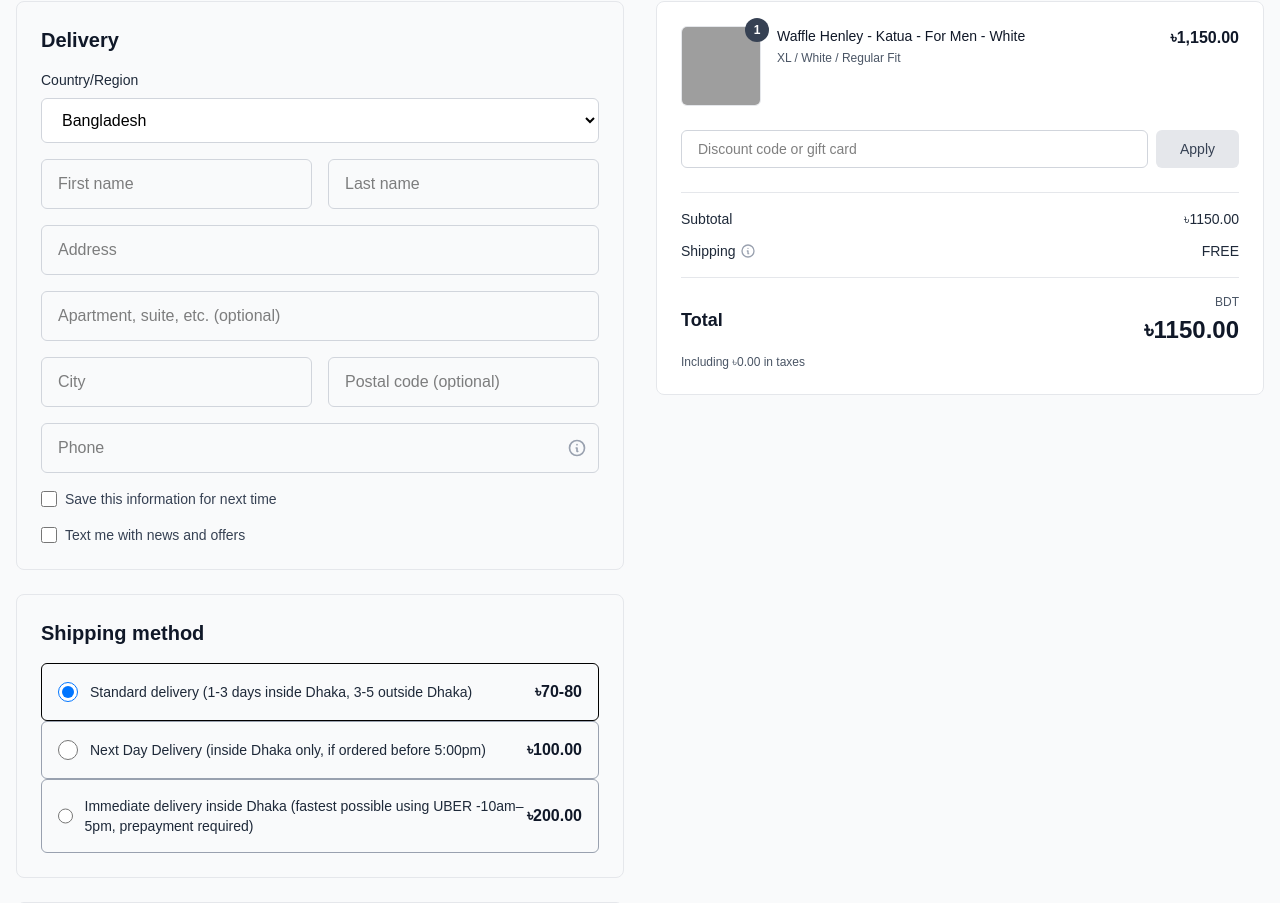
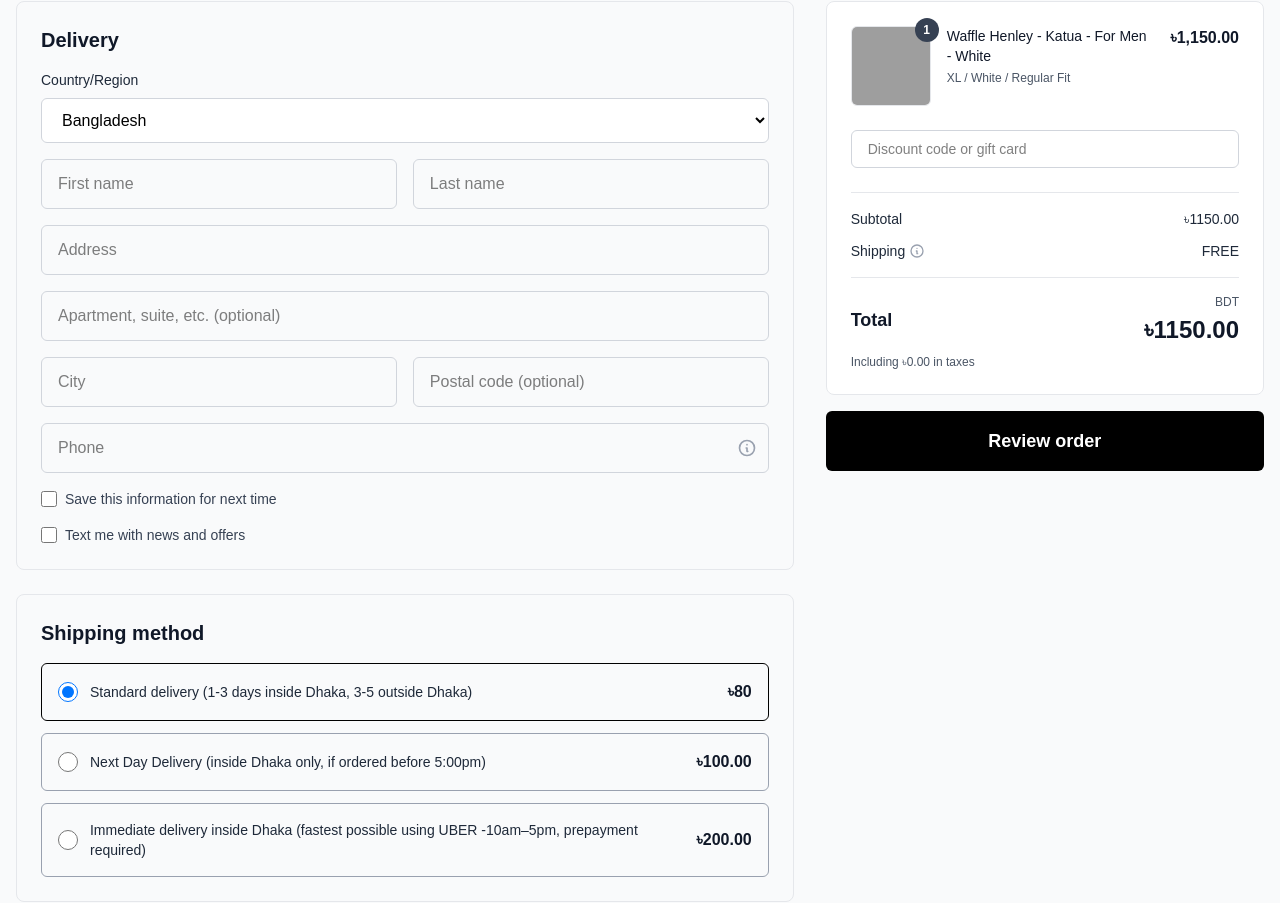
Before and after one commit to Muhtadi23/hm-fashion, a Next.js app: page /checkout in a window 1280 px wide. Shown: the part 95-998 px from the top of the page. Built offline with nearby package versions, Linux system fonts and the light colour scheme; grey boxes are pictures that could not be loaded.

Commit message:
checkout button

```diff
--- a/src/app/(pages)/checkout/page.jsx
+++ b/src/app/(pages)/checkout/page.jsx
@@ -19,7 +19,7 @@ export default function CheckoutPage() {
     return (
         <div className="min-h-screen bg-gray-50 dark:bg-gray-900">
             <div className="max-w-7xl mx-auto px-4 py-8">
-                <div className="grid grid-cols-1 lg:grid-cols-2 gap-8">
+                <div className="flex flex-col-reverse lg:flex-row gap-8">
                     {/* Left Column - Forms */}
                     <div className="space-y-6">
                         {/* Delivery */}
@@ -122,11 +122,12 @@ export default function CheckoutPage() {
                         <div className="p-6 border border-gray-200 dark:border-gray-800 dark:bg-gray-950 rounded-lg">
                             <h2 className="text-xl font-bold mb-4 text-gray-900 dark:text-white">Shipping method</h2>
 
+                            <div className="space-y-3">
                                 {[
                                     {
                                         id: "standard",
                                         label: "Standard delivery (1-3 days inside Dhaka, 3-5 outside Dhaka)",
-                                    price: "৳70-80",
+                                        price: "৳80",
                                     },
                                     {
                                         id: "nextday",
@@ -162,6 +163,7 @@ export default function CheckoutPage() {
                                         <span className="font-semibold text-gray-900 dark:text-gray-100">{method.price}</span>
                                     </label>
                                 ))}
+                            </div>
                         </div>
 
                         {/* Payment */}
@@ -248,9 +250,9 @@ export default function CheckoutPage() {
                         </div>
 
                         {/* Review Order Button */}
-                        <button className="w-full bg-black text-white py-4 font-semibold text-lg hover:bg-gray-800 transition-colors dark:bg-gray-100 dark:text-black dark:hover:bg-gray-200 rounded-md">
+                        {/* <button className="w-full bg-black text-white py-4 font-semibold text-lg hover:bg-gray-800 transition-colors dark:bg-gray-100 dark:text-black dark:hover:bg-gray-200 rounded-md">
                             Review order
-                        </button>
+                        </button> */}
                     </div>
 
                     {/* Right Column - Order Summary */}
@@ -288,9 +290,7 @@ export default function CheckoutPage() {
                                     onChange={(e) => setDiscountCode(e.target.value)}
                                     className="flex-1 px-4 py-2 border border-gray-300 dark:border-gray-700 dark:bg-gray-800 dark:text-gray-100 text-sm focus:outline-none focus:ring-2 focus:ring-black dark:focus:ring-gray-300 rounded-md"
                                 />
-                                <button className="px-6 py-2 bg-gray-200 dark:bg-gray-700 dark:text-gray-100 text-gray-700 font-medium text-sm hover:bg-gray-300 dark:hover:bg-gray-600 transition-colors rounded-md">
-                                    Apply
-                                </button>
+
                             </div>
 
                             {/* Summary */}
@@ -330,8 +330,14 @@ export default function CheckoutPage() {
                             <p className="text-xs text-gray-600 dark:text-gray-400 mt-2">
                                 Including ৳0.00 in taxes
                             </p>
+
                         </div>
+
+                        <button className="w-full mt-4 bg-black text-white py-4 font-semibold text-lg hover:bg-gray-800 transition-colors dark:bg-gray-100 dark:text-black dark:hover:bg-gray-200 rounded-md">
+                            Review order
+                        </button>
                     </div>
+
                 </div>
             </div>
         </div>
```
Lines whose indentation alone changed are shown as unchanged.
